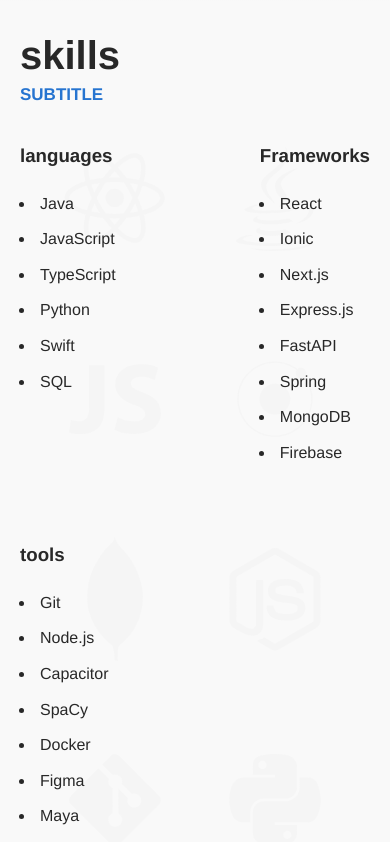
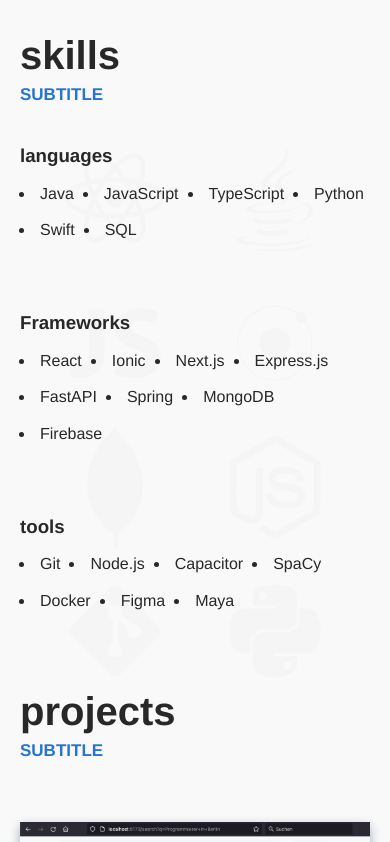
Before and after one commit to sonkeks/Portfolio, a React (Create React App) app: page / in a window 390 px wide. Shown: the part 820-1662 px from the top of the page. Built offline with nearby package versions, Linux system fonts and the light colour scheme; what i18next-xhr-backend would draw is missing.

Commit message:
meta info and fix skills

```diff
--- a/package.json
+++ b/package.json
@@ -21,6 +21,7 @@
     "i18next-xhr-backend": "^3.2.2",
     "react": "^18.2.0",
     "react-dom": "^18.2.0",
+    "react-helmet": "^6.1.0",
     "react-i18next": "^13.1.2",
     "react-icons": "^4.7.1",
     "react-responsive": "^9.0.2",
@@ -55,6 +56,7 @@
     ]
   },
   "devDependencies": {
-    "@types/aos": "^3.0.4"
+    "@types/aos": "^3.0.4",
+    "@types/react-helmet": "^6.1.11"
   }
 }
--- a/src/components/Experience/CourseAccordion/CourseAccordion.module.css
+++ b/src/components/Experience/CourseAccordion/CourseAccordion.module.css
@@ -21,6 +21,10 @@
 
 .infoCol {
     padding: 10px;
+}
+
+.courseInfoList {
+    line-height: 1.6;
 }
 
 .courseSchool {
--- a/src/components/Experience/WorkItem/WorkItem.module.css
+++ b/src/components/Experience/WorkItem/WorkItem.module.css
@@ -57,6 +57,7 @@
 .workContent ul {
     margin: 0;
     text-align: justify;
+    line-height: 1.6;
 }
 
 .workContent li {
--- a/src/components/Projects/Projects.module.css
+++ b/src/components/Projects/Projects.module.css
@@ -198,6 +198,12 @@
         text-align: left;
     }
 
+    .projectsContainer section:nth-child(3) {
+        grid-column: 1 / 2;
+        grid-row:  7 / 8;
+        text-align: left;
+    }
+
     .projectsContainer section:nth-child(3) .links {
         justify-content: left;
     }
--- a/src/components/Skills/Skills.module.css
+++ b/src/components/Skills/Skills.module.css
@@ -37,4 +37,16 @@
     .backgroundBox {
         font-size: 130px;
     }
+
+    .box {
+        flex-direction: column;
+        flex-wrap: wrap;
+    }
+
+    ul {
+        display: flex;
+        line-height: 0.4;
+        gap: 20px;
+        flex-wrap: wrap;
+    }
 }
--- a/src/pages/Home.tsx
+++ b/src/pages/Home.tsx
@@ -6,10 +6,23 @@
 import Experience from "../components/Experience/Experience";
 import Contact from "../components/Contact/Contact";
 import Waves from "../components/Waves";
+import React from 'react';
+import { Helmet } from 'react-helmet';
 
 const Home = () => {
     return (
         <div>
+            <Helmet>
+                <title>Sönke Schaarschmidt</title>
+                <meta name="description" content="Developer Portfolio of Sönke Schaarschmidt"/>
+                <meta name="keywords" content="Developer, Portfolio, Frontend, UI, UX"/>
+                <meta name="author" content="Sönke Schaarschmidt"/>
+                <meta property="og:title" content="Sönke Schaarschmidt"/>
+                <meta property="og:description" content="Developer Portfolio of Sönke Schaarschmidt"/>
+                <meta property="og:url" content="https://www.soenke-schaarschmidt.de"/>
+                <meta name="twitter:title" content="Sönke Schaarschmidt"/>
+                <meta name="twitter:description" content="Developer Portfolio of Sönke Schaarschmidt"/>
+            </Helmet>
             <div className={styles.margin}>
                 <Navbar/>
             </div>
@@ -21,7 +34,7 @@
             <Waves/>
             <div className={styles.margin}>
                 <div className={styles.homeBody}>
-                    <Skills />
+                    <Skills/>
                     <Projects data-aos="fade-up"/>
                     <Experience data-aos="fade-up"/>
                     <Contact data-aos="fade-up"/>
```
Also changed, not shown: 1 other file (tests, documents, lock files or other folders).
